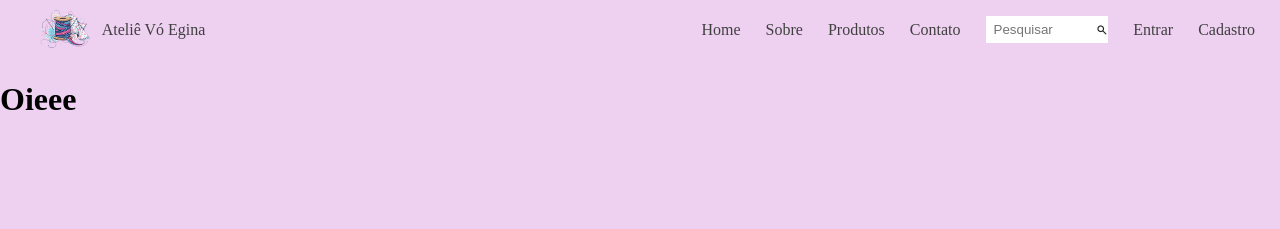
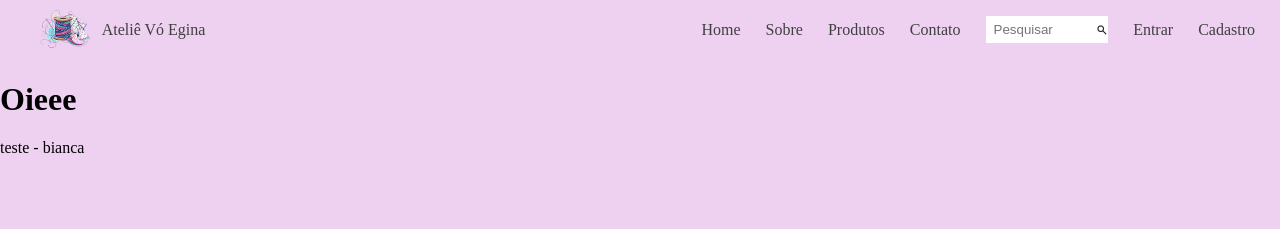
Before and after one commit to MariaClaraSCM/Atelie2.0, a React (Vite) app: page / in a window 1280 px wide. Shown: the top 229 px of the page. Built offline with nearby package versions, Linux system fonts and the light colour scheme; no server answers.

Commit message:
Adicionando o favicon do Ateliê com modo claro e escuro

```diff
--- a/index.html
+++ b/index.html
@@ -2,7 +2,7 @@
 <html lang="en">
   <head>
     <meta charset="UTF-8" />
-    <link rel="icon" type="image/svg+xml" href="/vite.svg" />
+    <link rel="icon" type="image/svg+xml" href="/imagotipo.svg" sizes="any"/>
     <meta name="viewport" content="width=device-width, initial-scale=1.0" />
     <title>atelie-vo-egina</title>
   </head>
--- a/src/pages/home.jsx
+++ b/src/pages/home.jsx
@@ -1,5 +1,8 @@
 export default function Home(){
     return(
-        <h1>Oieee</h1>
+        <>
+            <h1>Oieee</h1>
+            <p>teste - bianca</p>
+        </>
     )
 }
```
Also changed, not shown: 1 other file (tests, documents, lock files or other folders).
